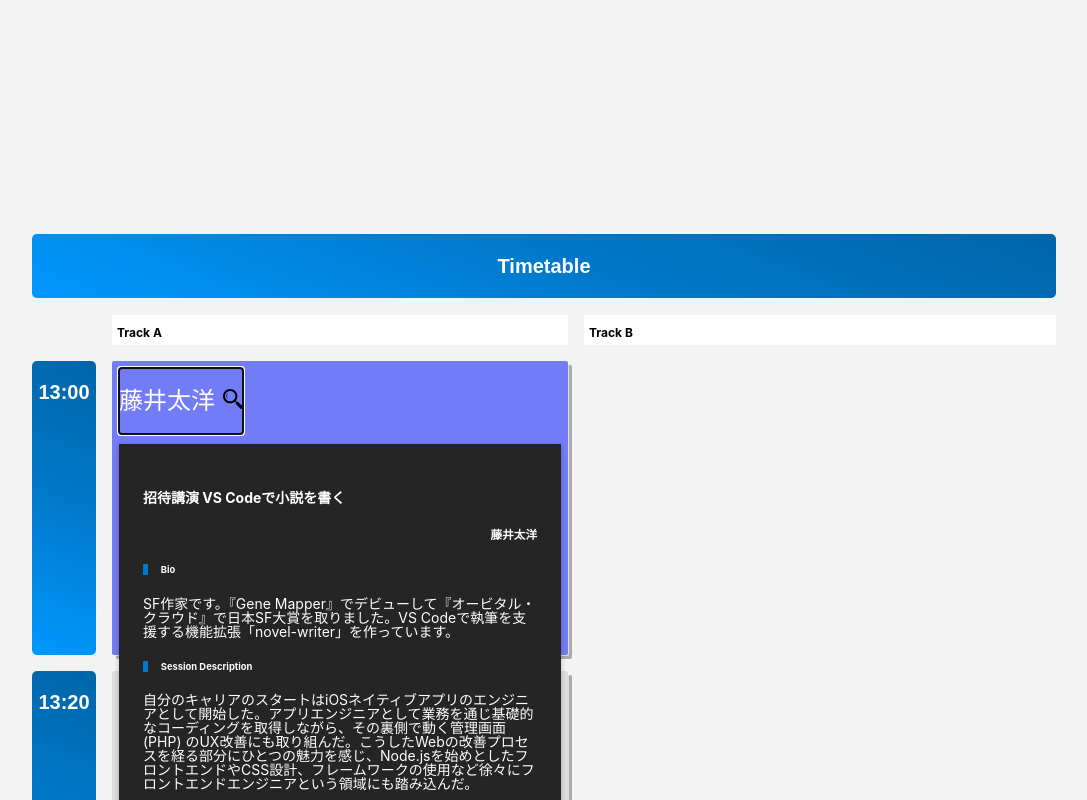
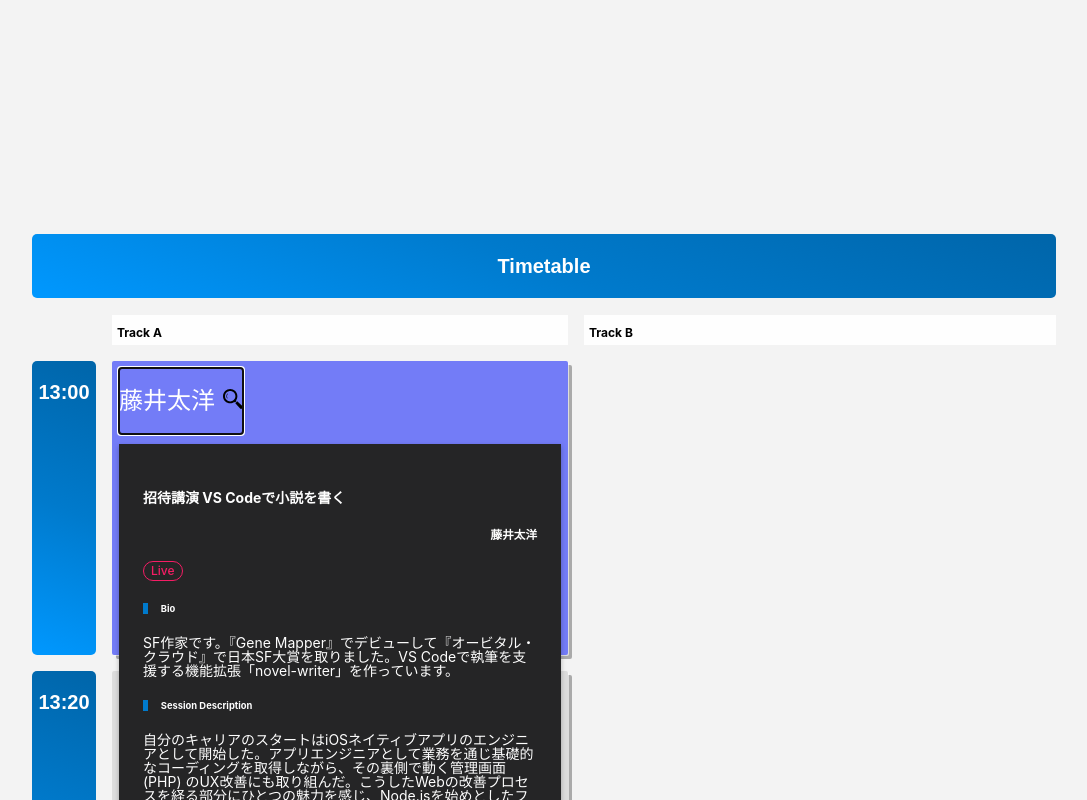
Before and after one commit to vscodejp/conf2021, a Next.js app: page /en in a window 1280 px wide. Both pictures are taken after a click on the button "藤井太洋". Shown: the part 1529-2329 px from the top of the page, without its empty margins (96-1183 px from the left). Built offline with nearby package versions, Linux system fonts and the light colour scheme.

Commit message:
refactor: Live 表記を追加

```diff
--- a/components/InfoPopover.tsx
+++ b/components/InfoPopover.tsx
@@ -3,6 +3,7 @@ import { Popover } from '@headlessui/react'
 import i18next from 'i18next'
 import { DetailIcon } from './Icon'
 import popoverStyles from '../static/Popover.module.scss'
+import tagStyles from '../static/Tag.module.scss'
 import type { ITrack } from '../contents/sessions'
 import { ColorThemeContext } from '../lib/ColorThemeContext'
 
@@ -30,6 +31,9 @@ export const InfoPopover: FC<InfoPopover> = ({ track }) => {
       <Popover.Panel className={popoverStyles.popover_content} style={contentStyles}>
         <h4>{track.presenterTitle}</h4>
         <h5 className={popoverStyles.align_right}>{track.presenterName}</h5>
+        <p>
+          {track.presenterLive && <div className={tagStyles.tag}>{'Live'}</div>}
+        </p>
         <h6>{i18next.t('bio')}</h6>
         <p dangerouslySetInnerHTML={{ __html: track.presenterBio }} />
         <h6>{i18next.t('session_description')}</h6>
--- /dev/null
+++ b/static/Tag.module.scss
@@ -0,0 +1,12 @@
+.tag {
+  display: inline-block;
+  padding: 0 7px;
+  margin-right: 4px;
+  font-size: 12px;
+  font-weight: 500;
+  line-height: 18px;
+  color: #f51d65;
+  background-color: transparent;
+  border: 1px solid #f51d65;
+  border-radius: 2em;
+}
```
Also changed, not shown: contents/sessions.ts (+14 -0 lines).
